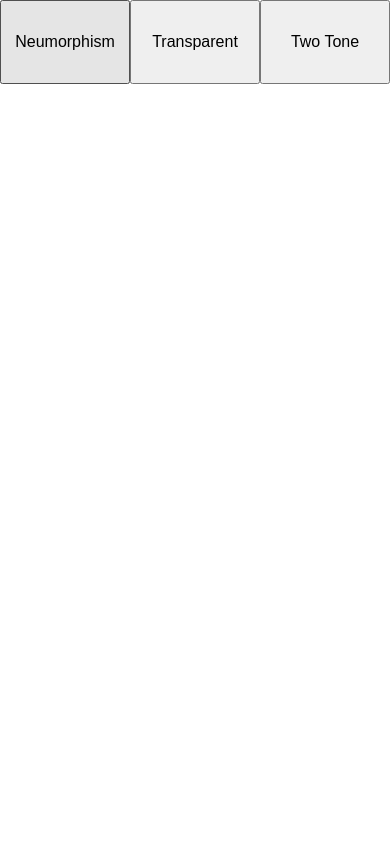
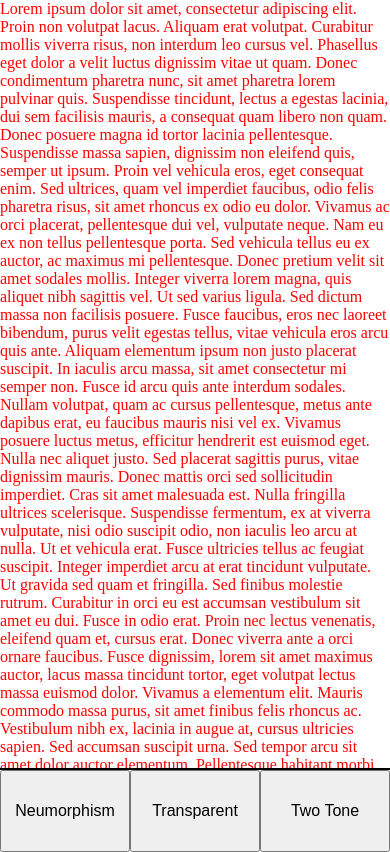
Before and after one commit to HeribertoUroza/Practice, a React (Create React App) app: page / in a window 390 px wide. Built offline with nearby package versions, Linux system fonts and the light colour scheme.

Commit message:
utilized css grid to change navbar from top of page to bottom. better usablility for mobile users

```diff
--- a/src/containers/LandingPage/LandingPage.js
+++ b/src/containers/LandingPage/LandingPage.js
@@ -16,11 +16,34 @@ const Landing = () => {
 
     return (
         <>
-            <nav style={theme}>
-                <button onClick={toggleTheme} name='neumorphism' >Neumorphism</button>
-                <button onClick={toggleTheme} name='transparent' >Transparent</button>
-                <button onClick={toggleTheme} name='twoTone' >Two Tone</button>
-            </nav>
+            <div className='container'>
+                <section>
+                    Lorem ipsum dolor sit amet, consectetur adipiscing elit. Proin non volutpat lacus. Aliquam erat volutpat. Curabitur mollis viverra risus, non interdum leo cursus vel. Phasellus eget dolor a velit luctus dignissim vitae ut quam. Donec condimentum pharetra nunc, sit amet pharetra lorem pulvinar quis. Suspendisse tincidunt, lectus a egestas lacinia, dui sem facilisis mauris, a consequat quam libero non quam. Donec posuere magna id tortor lacinia pellentesque.
+
+                    Suspendisse massa sapien, dignissim non eleifend quis, semper ut ipsum. Proin vel vehicula eros, eget consequat enim. Sed ultrices, quam vel imperdiet faucibus, odio felis pharetra risus, sit amet rhoncus ex odio eu dolor. Vivamus ac orci placerat, pellentesque dui vel, vulputate neque. Nam eu ex non tellus pellentesque porta. Sed vehicula tellus eu ex auctor, ac maximus mi pellentesque. Donec pretium velit sit amet sodales mollis.
+
+                    Integer viverra lorem magna, quis aliquet nibh sagittis vel. Ut sed varius ligula. Sed dictum massa non facilisis posuere. Fusce faucibus, eros nec laoreet bibendum, purus velit egestas tellus, vitae vehicula eros arcu quis ante. Aliquam elementum ipsum non justo placerat suscipit. In iaculis arcu massa, sit amet consectetur mi semper non. Fusce id arcu quis ante interdum sodales.
+
+                    Nullam volutpat, quam ac cursus pellentesque, metus ante dapibus erat, eu faucibus mauris nisi vel ex. Vivamus posuere luctus metus, efficitur hendrerit est euismod eget. Nulla nec aliquet justo. Sed placerat sagittis purus, vitae dignissim mauris. Donec mattis orci sed sollicitudin imperdiet. Cras sit amet malesuada est. Nulla fringilla ultrices scelerisque. Suspendisse fermentum, ex at viverra vulputate, nisi odio suscipit odio, non iaculis leo arcu at nulla. Ut et vehicula erat. Fusce ultricies tellus ac feugiat suscipit. Integer imperdiet arcu at erat tincidunt vulputate. Ut gravida sed quam et fringilla.
+
+                    Sed finibus molestie rutrum. Curabitur in orci eu est accumsan vestibulum sit amet eu dui. Fusce in odio erat. Proin nec lectus venenatis, eleifend quam et, cursus erat. Donec viverra ante a orci ornare faucibus. Fusce dignissim, lorem sit amet maximus auctor, lacus massa tincidunt tortor, eget volutpat lectus massa euismod dolor. Vivamus a elementum elit. Mauris commodo massa purus, sit amet finibus felis rhoncus ac. Vestibulum nibh ex, lacinia in augue at, cursus ultricies sapien. Sed accumsan suscipit urna.
+
+                    Sed tempor arcu sit amet dolor auctor elementum. Pellentesque habitant morbi tristique senectus et netus et malesuada fames ac turpis egestas. Cras magna ipsum, scelerisque nec nulla sit amet, aliquet ultricies purus. Donec commodo vulputate semper. Quisque magna lectus, ultricies vitae nulla vitae, gravida posuere neque. Curabitur vel massa euismod, hendrerit ante at, semper justo. Suspendisse vehicula ante sem, eget varius lacus tristique semper.
+
+                    Mauris nec elementum neque. Morbi vitae egestas ligula. Aliquam erat volutpat. Proin congue at turpis sed semper. Nulla placerat dolor eget hendrerit elementum. Fusce sodales nunc in enim malesuada ultrices. Lorem ipsum dolor sit amet, consectetur adipiscing elit.
+
+                    Mauris velit metus, commodo vitae eros eu, eleifend commodo enim. Vivamus et feugiat nulla, a vestibulum nunc. In elementum fringilla consequat. Quisque eu erat rutrum, semper magna efficitur, tincidunt risus. Suspendisse lobortis dictum urna, eu fermentum arcu vehicula ac. Proin accumsan feugiat metus, venenatis lobortis est consequat vel. Ut faucibus tellus tellus. In mollis metus rhoncus enim dapibus consequat. Vestibulum tincidunt purus eget est aliquam, ac laoreet nisi volutpat.
+
+                    Suspendisse porta, velit ac hendrerit pretium, libero orci commodo urna, non vehicula sapien mi id quam. Duis at luctus augue. Pellentesque auctor nisl massa, vel mollis odio efficitur vel. Nunc malesuada lorem quis est mollis iaculis vitae at purus. Suspendisse condimentum, ligula a porttitor lobortis, mi diam laoreet elit, ac luctus urna enim a metus. Sed vestibulum augue lectus, condimentum molestie purus blandit ac. Vivamus velit ligula, porttitor vel pulvinar sed, fringilla ut orci. Maecenas fringilla, dolor id laoreet varius, odio urna volutpat mi, id pellentesque ex tortor sed urna. In ut felis eget ex faucibus aliquet at in tellus. In in ante dui. Quisque cursus fringilla odio, quis rhoncus ex sagittis eget. Praesent malesuada quis diam eu malesuada. Fusce consectetur nibh sed iaculis condimentum. Duis eu libero pellentesque, aliquam leo nec, sagittis tortor. Quisque tellus nisi, pharetra ac justo sodales, fringilla sodales eros.
+
+                    Aliquam commodo vitae turpis ut tempor. Orci varius natoque penatibus et magnis dis parturient montes, nascetur ridiculus mus. Morbi id lacinia leo. Sed laoreet finibus justo, nec euismod nisi pretium id. In ut nisi in nibh rhoncus tempor. Suspendisse laoreet, mi quis malesuada hendrerit, felis nisi ultrices ex, at bibendum odio elit vitae ipsum. Nam vel commodo felis. Donec et augue est. Vivamus ut tristique est. Vivamus vulputate porttitor mauris vel tincidunt.
+                </section>
+                <nav style={theme}>
+                    <button onClick={toggleTheme} name='neumorphism' >Neumorphism</button>
+                    <button onClick={toggleTheme} name='transparent' >Transparent</button>
+                    <button onClick={toggleTheme} name='twoTone' >Two Tone</button>
+                </nav>
+            </div>
         </>
     )
 }
--- a/src/containers/LandingPage/_landingpage.scss
+++ b/src/containers/LandingPage/_landingpage.scss
@@ -1,12 +1,25 @@
 
+.container {
+    display: grid;
+    grid-template-rows: 91vh 10vh;
+    grid-template-columns: 100%;
+    grid-template-areas:
+        "section"
+        "nav";
+
+    section {
+        color: red;
+        overflow: scroll;
+    }
 
     nav {
-    height: 10vh;
         display: grid;
         grid-template-columns: 1fr 1fr 1fr;
         grid-template-rows: 1fr;
+        border-top: 2px black solid;
 
         button {
             font-size: 1rem;
         }
     }
+}
--- a/src/context/themeContext.js
+++ b/src/context/themeContext.js
@@ -1,9 +1,6 @@
 import React from 'react';
 
 export const themes = {
-    default: {
-        background: 'none'
-    },
 
     neumorphism: {
         background: 'blue'
--- a/src/styles/app.css
+++ b/src/styles/app.css
@@ -3,17 +3,37 @@
   padding: 0;
 }
 
-nav {
-  height: 10vh;
+html, body {
+  width: 100%;
+  height: 100%;
+}
+
+.container {
+  display: -ms-grid;
+  display: grid;
+  -ms-grid-rows: 91vh 10vh;
+      grid-template-rows: 91vh 10vh;
+  -ms-grid-columns: 100%;
+      grid-template-columns: 100%;
+      grid-template-areas: "section" "nav";
+}
+
+.container section {
+  color: red;
+  overflow: scroll;
+}
+
+.container nav {
   display: -ms-grid;
   display: grid;
   -ms-grid-columns: 1fr 1fr 1fr;
       grid-template-columns: 1fr 1fr 1fr;
   -ms-grid-rows: 1fr;
       grid-template-rows: 1fr;
+  border-top: 2px black solid;
 }
 
-nav button {
+.container nav button {
   font-size: 1rem;
 }
 /*# sourceMappingURL=app.css.map */
--- a/src/styles/app.scss
+++ b/src/styles/app.scss
@@ -4,5 +4,10 @@
     padding: 0;
 }
 
+html, body {
+    width: 100%;
+    height: 100%;
+}
+
 // ---- IMPORTS
 @import '../containers/LandingPage/landingpage';
```
Also changed, not shown: 1 other file (tests, documents, lock files or other folders). Lines whose indentation alone changed are shown as unchanged.
